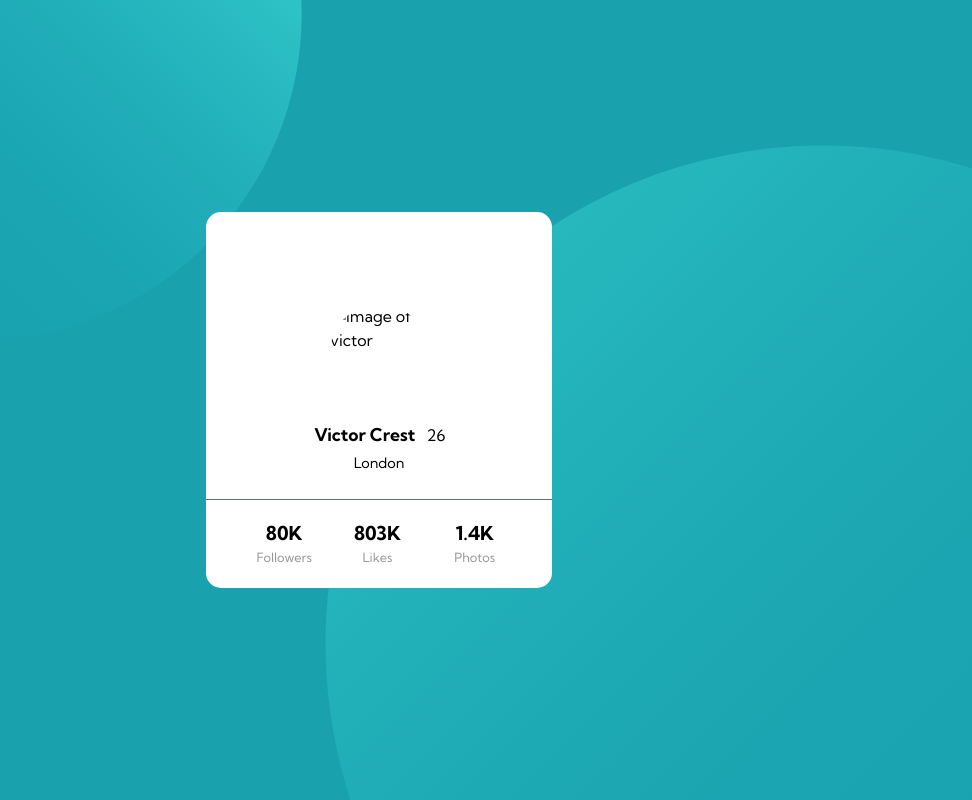
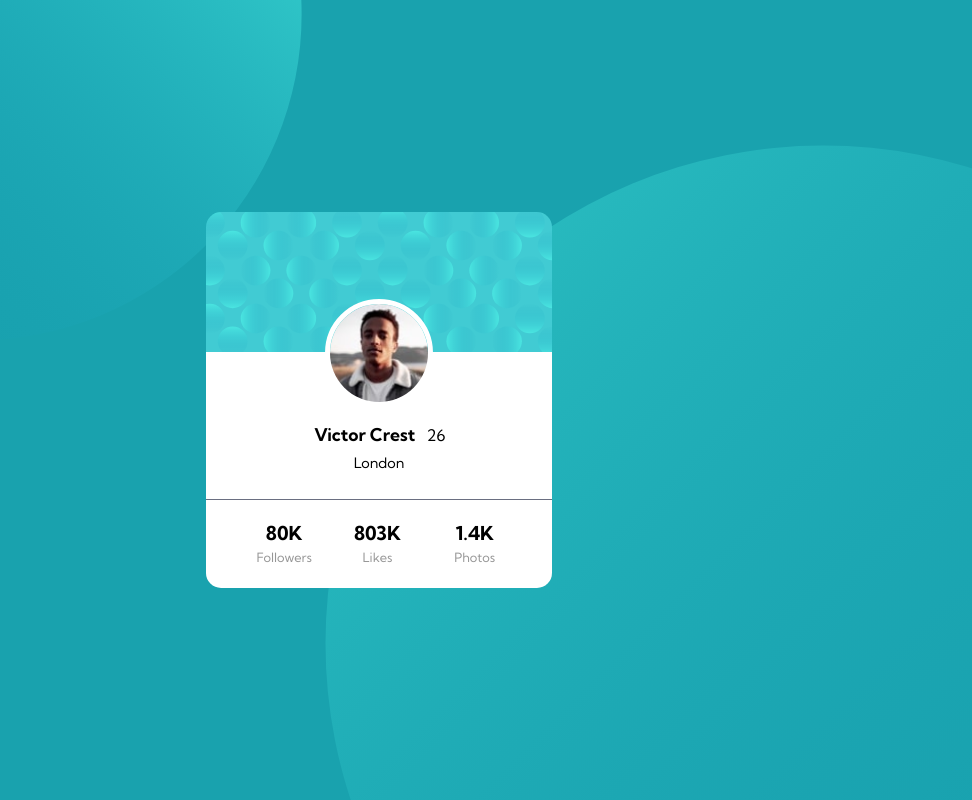
Before and after one commit to mrcordova/profile-card-component, a plain HTML site: page index.html in a window 1280 px wide. Shown: the whole page, without its empty margins (261-1233 px from the left). Drawn offline with Linux system fonts and the light colour scheme; the site is published under a folder, as on GitHub Pages, so addresses that start at the root find nothing.

Commit message:
update bg image card

```diff
--- a/css/style.css
+++ b/css/style.css
@@ -44,7 +44,7 @@ body {
 .card {
     display: flex;
     flex-direction: column;
-    background: white url('/images/bg-pattern-card.svg') no-repeat;
+    background: white url('../images/bg-pattern-card.svg') no-repeat;
     justify-content: center;
     align-items: center;
     inline-size: clamp(20.4rem, 19.9070rem + 2.1033vw, 21.8rem);
--- a/index.html
+++ b/index.html
@@ -21,7 +21,7 @@
 </head>
 <body>
   <main class="card kumbh-sans-400">
-    <img class="img" src="../images/image-victor.jpg" alt="image of victor" width="108" height="108">
+    <img class="img" src="./images/image-victor.jpg" alt="image of victor" width="108" height="108">
     <div class="profile-info-con">
       <h1 class="kumbh-sans-700">
         Victor Crest
```
